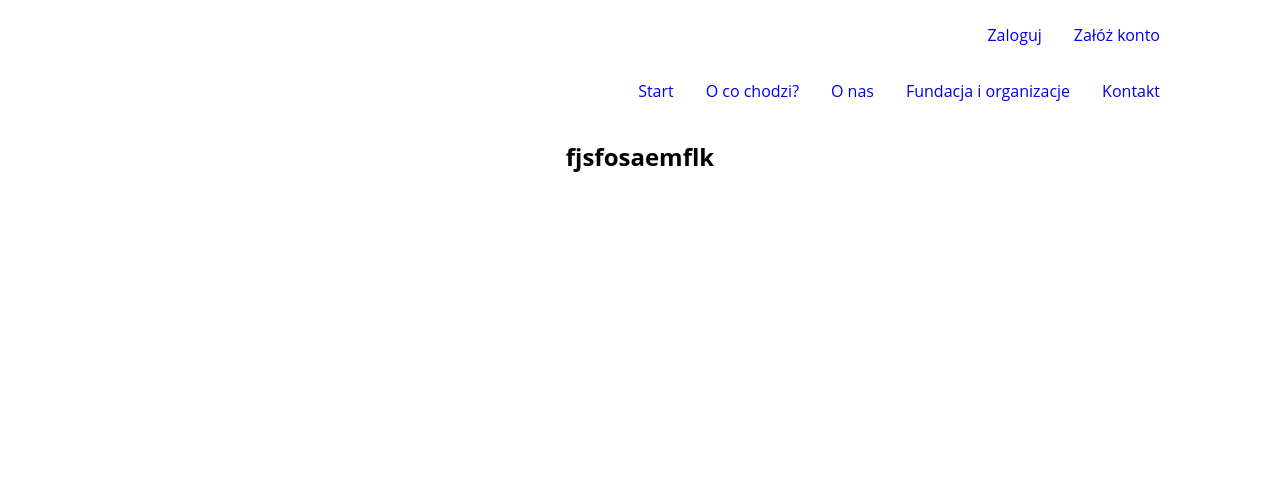
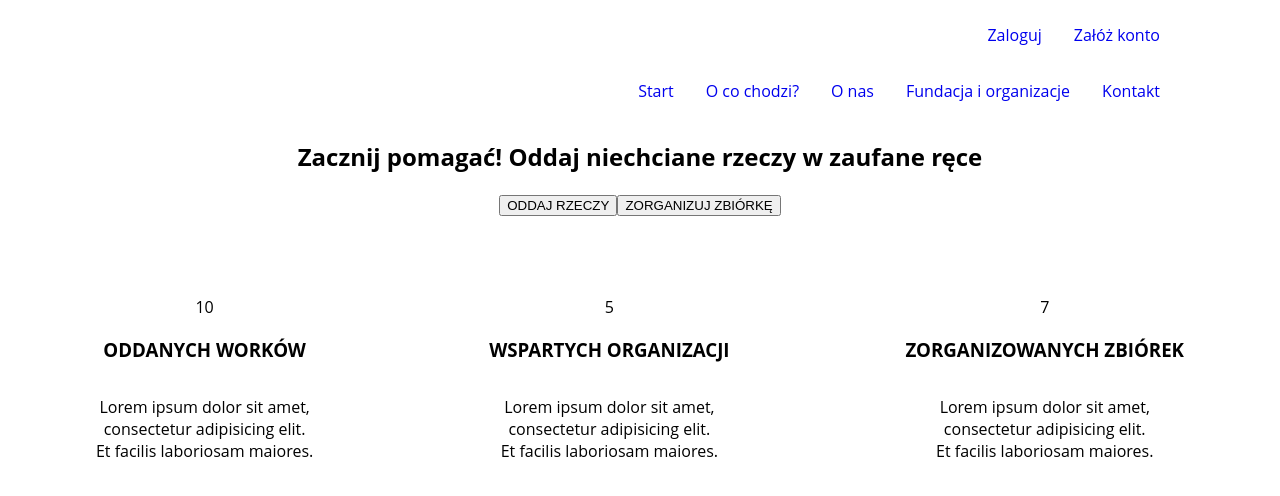
Before and after one commit to Natalia-Tomaszewska/donateclothes-website, a React (Create React App) app: page / in a window 1280 px wide. Shown: the top 496 px of the page. Built offline with nearby package versions, Linux system fonts and the light colour scheme.

Commit message:
ThreeColumns section added

```diff
--- a/src/App.js
+++ b/src/App.js
@@ -1,10 +1,9 @@
 import React, {useState} from "react";
 import {BrowserRouter as Router, Route, Switch} from "react-router-dom";
-import logo from './logo.svg';
 import './App.css';
-import * as ROUTES from './routes';
 import Home from "./Components/Home/Home";
 import Navigation from "./Components/Navigation/Navigation";
+import ThreeColumns from "./Components/ThreeColumns/ThreeColumns";
 
 function App() {
     return (
@@ -13,8 +12,9 @@ function App() {
                 <Navigation/>
                 <Switch>
                     <Route exact path="/"><Home/></Route>
+
                 </Switch>
-
+                <ThreeColumns/>
             </div>
         </Router>
     )
--- a/src/Components/Home/Home.js
+++ b/src/Components/Home/Home.js
@@ -1,10 +1,33 @@
 import React from 'react';
+import "./../../scss/Home.scss";
+import {Route} from 'react-router-dom';
+
+
 
 const Home = () => {
     return (
-        <section className="blabal">
-<h1>fjsfosaemflk</h1>
-        </section>
+ <section className="home-section">
+<div className="home-container">
+    <div className="photo-container">
+
+    </div>
+    <div className="heading-container">
+        <h1 className="home-heading">Zacznij pomagać! Oddaj niechciane rzeczy w zaufane ręce</h1>
+        <div className="home-button-container">
+            <Route render={({ history}) => (
+                <button className="home-button" onClick={() => { history.push('/logowanie') }}>
+                    ODDAJ RZECZY
+                </button>
+            )} />
+            <Route render={({ history}) => (
+                <button className="home-button" onClick={() => { history.push('/logowanie') }}>
+                    ZORGANIZUJ ZBIÓRKĘ
+                </button>
+            )} />
+        </div>
+    </div>
+</div>
+ </section>
     )
 };
 
--- /dev/null
+++ b/src/Components/ThreeColumns/ThreeColumns.js
@@ -0,0 +1,45 @@
+import React from 'react';
+import "./../../scss/ThreeColumns.scss";
+
+
+const ThreeColumns = () => {
+    return (
+        <section className="threeColumns-section">
+            <div className="threeColumns-container">
+                <div className="col1">
+                    <div className="col1-number">10</div>
+                    <h3 className="col1-heading">
+                        ODDANYCH WORKÓW
+                    </h3>
+                    <p className="col1-paragraph">
+                        Lorem ipsum dolor sit amet,<br/> consectetur adipisicing elit.<br/> Et facilis laboriosam
+                        maiores.
+                    </p>
+                </div>
+                <div className="col2">
+                    <div className="col2-number">5</div>
+                    <h3 className="col2-heading">
+                        WSPARTYCH ORGANIZACJI
+                    </h3>
+                    <p className="col2-paragraph">
+                        Lorem ipsum dolor sit amet,<br/> consectetur adipisicing elit.<br/> Et facilis laboriosam
+                        maiores.
+                    </p>
+                </div>
+                <div className="col3">
+                    <div className="col3-number">7</div>
+                    <h3 className="col3-heading">
+                        ZORGANIZOWANYCH ZBIÓREK
+                    </h3>
+                    <p className="col3-paragraph">
+                        Lorem ipsum dolor sit amet,<br/> consectetur adipisicing elit.<br/> Et facilis laboriosam
+                        maiores.
+                    </p>
+                </div>
+
+            </div>
+        </section>
+    )
+};
+
+export default ThreeColumns;
--- /dev/null
+++ b/src/scss/ThreeColumns.scss
@@ -0,0 +1,63 @@
+.threeColumns-section {
+
+  .threeColumns-container {
+
+    margin-top: 5em;
+    display: flex;
+    flex-direction: row;
+    align-items: center;
+    justify-content: space-around;
+
+    .col1 {
+      display: flex;
+      flex-direction: column;
+
+      .col1-number {
+
+      }
+
+      .col1-heading {
+
+      }
+
+      .col1-paragraph {
+
+      }
+    }
+
+    .col2 {
+      display: flex;
+      flex-direction: column;
+
+      .col2-number {
+
+      }
+
+      .col2-heading {
+
+      }
+
+      .col2-paragraph {
+
+      }
+    }
+
+    .col3 {
+      display: flex;
+      flex-direction: column;
+
+      .col3-number {
+
+      }
+
+      .col3-heading {
+
+      }
+
+      .col3-paragraph {
+
+      }
+    }
+
+  }
+}
```
Also changed, not shown: src/scss/Home.scss (added). Lines whose indentation alone changed are shown as unchanged.
